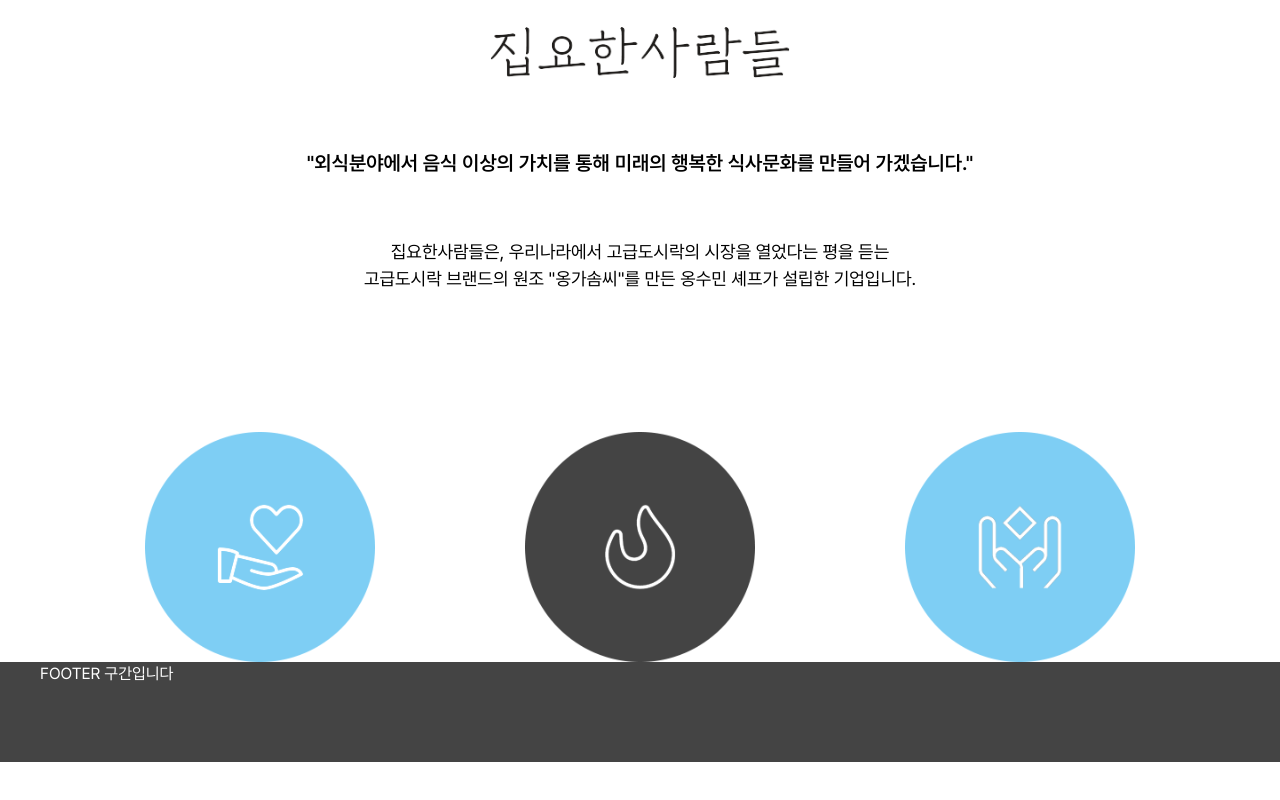
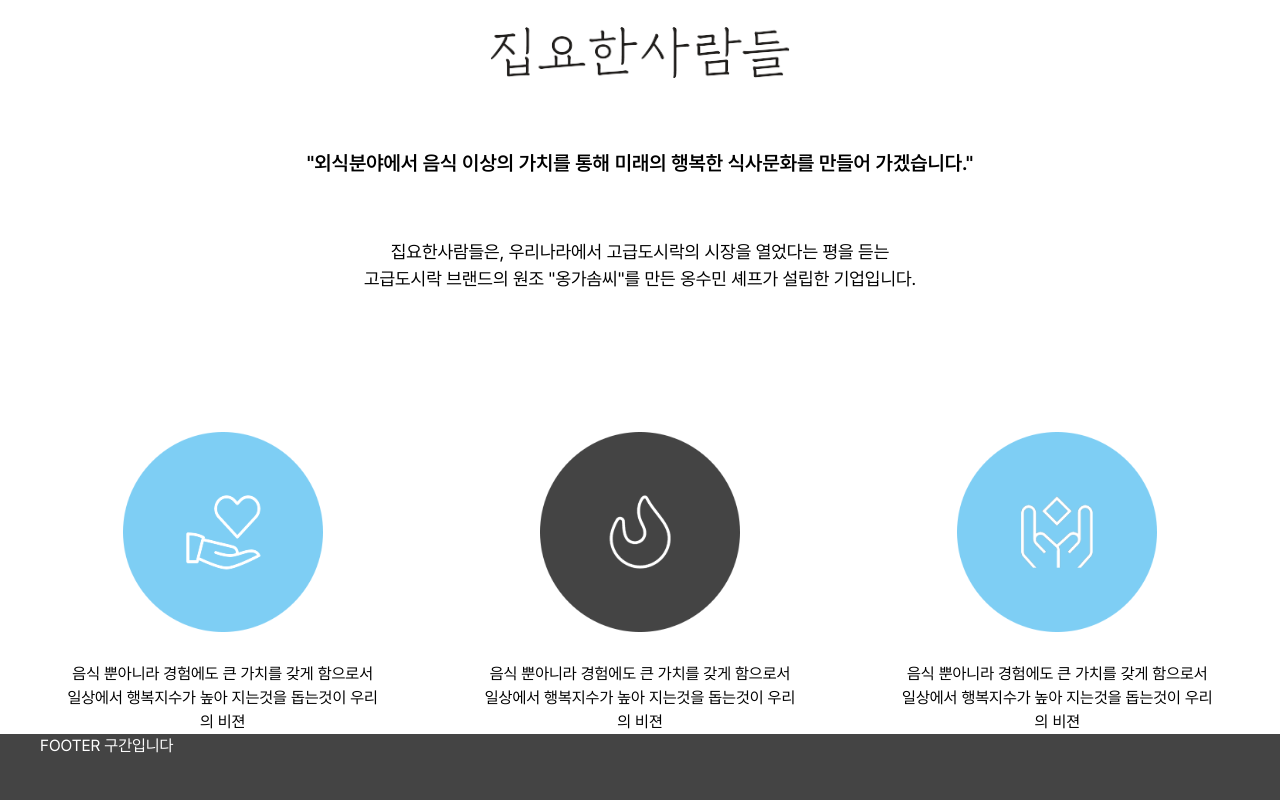
Before and after one commit to hyr0208/persistent-web, a React (Create React App) app: page / in a window 1280 px wide. Shown: the part 738-1538 px from the top of the page. Before the commit the page ends 1500 px from the top, so only its background shows below. Built offline with nearby package versions, Linux system fonts and the light colour scheme.

Commit message:
feat: 기업소개 구현중

```diff
--- a/src/pages/main/MainPage.tsx
+++ b/src/pages/main/MainPage.tsx
@@ -48,17 +48,45 @@ function MainPage() {
               기업입니다.
             </p>
           </div>
-          <div className="flex flex-row justify-center gap-[150px] mx-6">
-            <div className="w-[230px]">
-              <img src={imageData.heart} alt="" />
+          <div className="flex flex-row justify-center gap-[100px] mx-6 ">
+            <div className="flex flex-col items-center ">
+              <img
+                src={imageData.heart}
+                alt=""
+                className="w-[200px] mb-[30px]"
+              />
+
+              <p className="text-center">
+                음식 뿐아니라 경험에도 큰 가치를 갖게 함으로서
+                <br />
+                일상에서 행복지수가 높아 지는것을 돕는것이 우리의 비젼
+              </p>
             </div>
 
-            <div className="w-[230px]">
-              <img src={imageData.fire} alt="" />
+            <div className="flex flex-col items-center">
+              <img
+                src={imageData.fire}
+                alt=""
+                className="w-[200px] mb-[30px]"
+              />
+              <p className="text-center">
+                음식 뿐아니라 경험에도 큰 가치를 갖게 함으로서
+                <br />
+                일상에서 행복지수가 높아 지는것을 돕는것이 우리의 비젼
+              </p>
             </div>
 
-            <div className="w-[230px]">
-              <img src={imageData.mind} alt="" />
+            <div className="flex flex-col items-center">
+              <img
+                src={imageData.mind}
+                alt=""
+                className="w-[200px] mb-[30px]"
+              />
+              <p className="text-center">
+                음식 뿐아니라 경험에도 큰 가치를 갖게 함으로서
+                <br />
+                일상에서 행복지수가 높아 지는것을 돕는것이 우리의 비젼
+              </p>
             </div>
           </div>
         </div>
```
